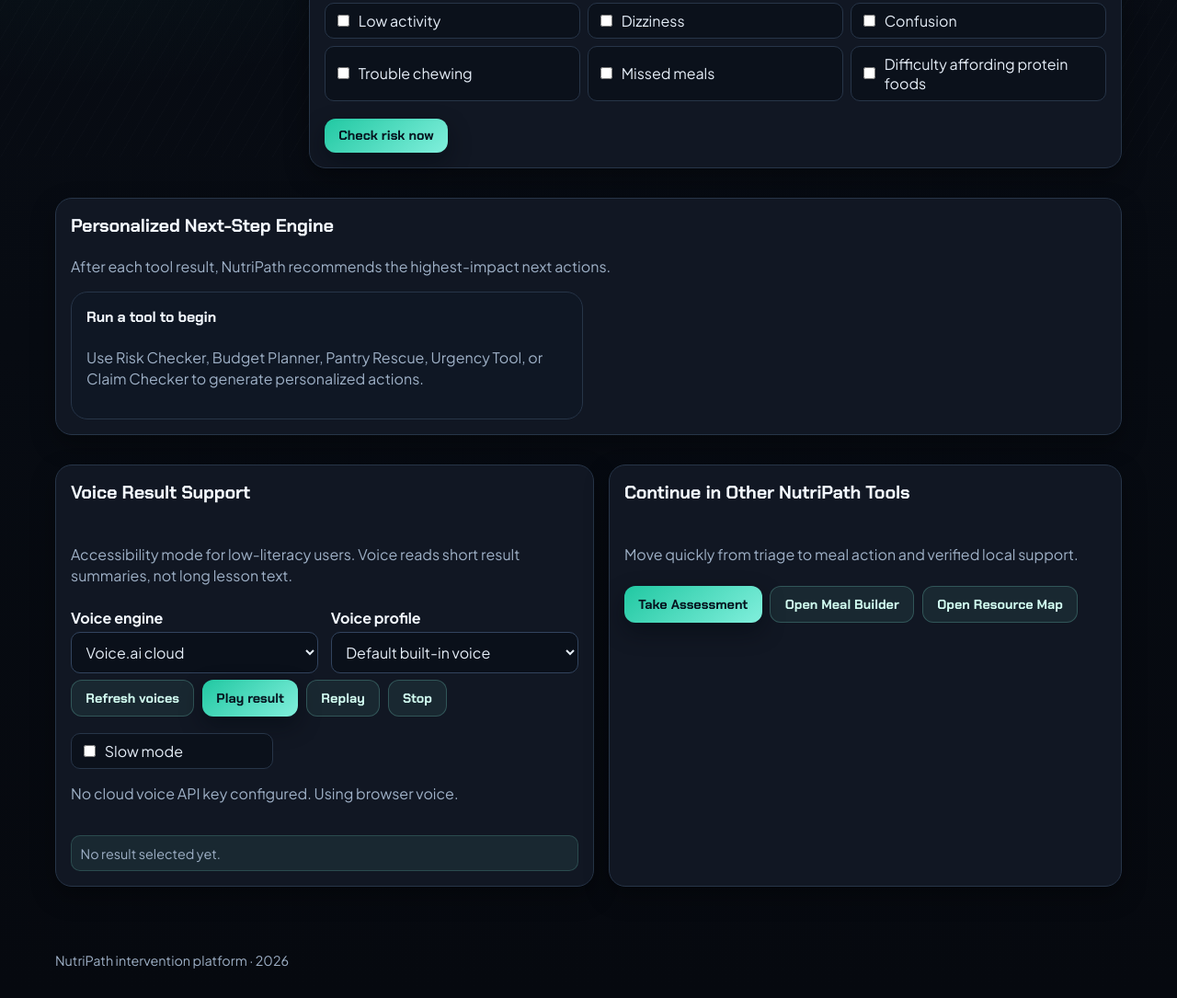
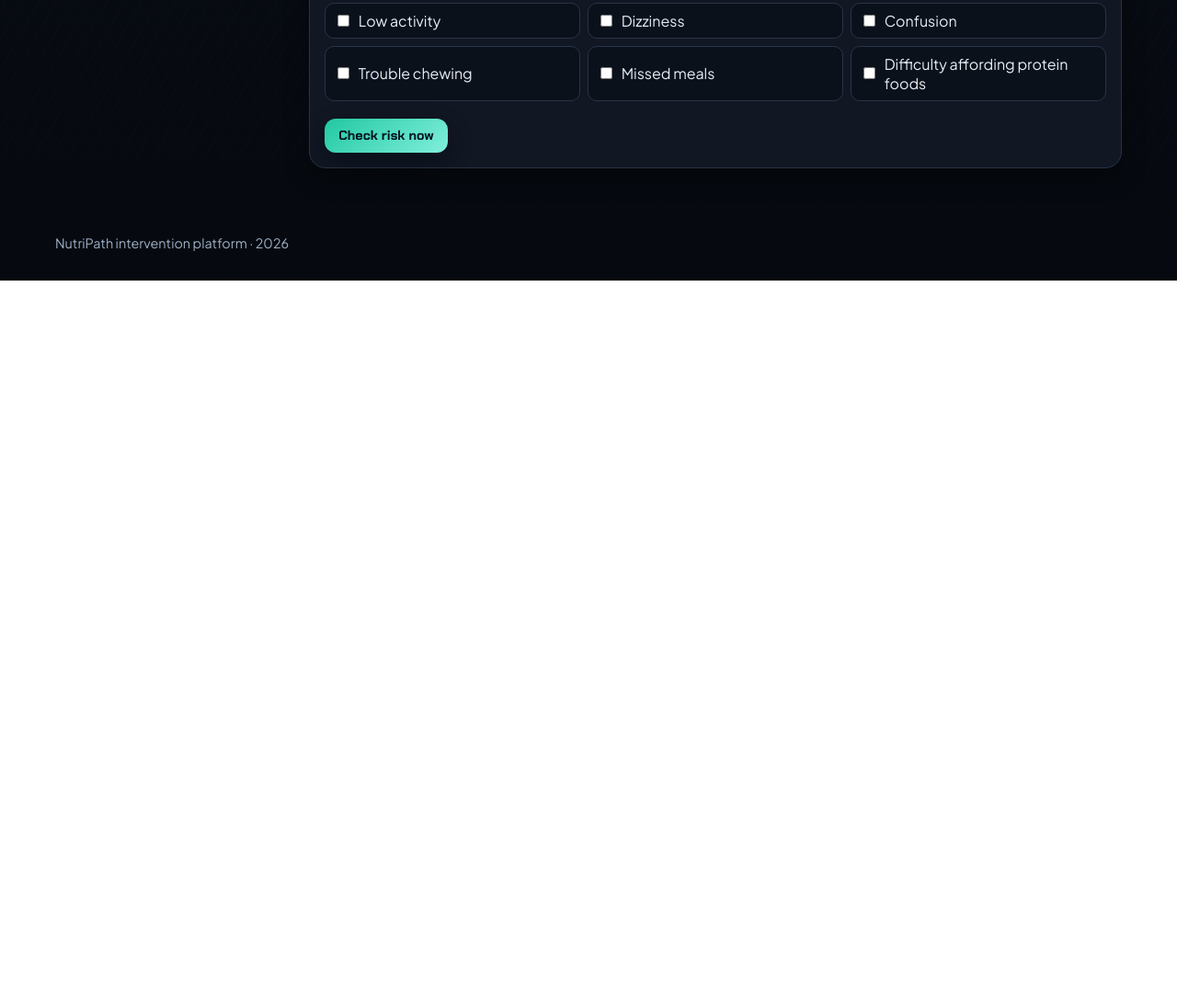
Before and after one commit to AbhinavGGarg/NutriPath-, a plain HTML site: page learn.html in a window 1280 px wide. Shown: the part 629-1714 px from the top of the page at 92% size. After the commit the page ends 934 px from the top, so only its background shows below. Drawn offline with Linux system fonts and the light colour scheme.

Commit message:
chore: remove meal-plan and action-hub lower sections

```diff
--- a/learn.html
+++ b/learn.html
@@ -233,62 +233,6 @@
  </div>
  </section>
 
- <section class="section">
- <article class="card" id="tool-next-steps">
- <h3>Personalized Next-Step Engine</h3>
- <p class="small-text">After each tool result, NutriPath recommends the highest-impact next actions.</p>
- <div id="action-next-steps" class="next-step-grid">
- <article class="card">
- <h4>Run a tool to begin</h4>
- <p class="small-text">Use Risk Checker, Budget Planner, Pantry Rescue, Urgency Tool, or Claim Checker to generate personalized actions.</p>
- </article>
- </div>
- </article>
- </section>
-
-<section class="section grid-2" id="voice-support">
-<article class="card tool-card">
-<h3>Voice Result Support</h3>
-<p class="small-text">Accessibility mode for low-literacy users. Voice reads short result summaries, not long lesson text.</p>
- <div class="form-grid">
- <div class="field">
- <label for="voice-provider-select">Voice engine</label>
- <select id="voice-provider-select">
- <option value="cloud">Voice.ai cloud</option>
- <option value="browser">Browser fallback</option>
- </select>
- </div>
- <div class="field">
- <label for="voice-id-select">Voice profile</label>
- <select id="voice-id-select">
- <option value="">Default built-in voice</option>
- </select>
- </div>
- </div>
- <div class="cta-row">
- <button id="voice-refresh-voices" class="btn btn-secondary" type="button">Refresh voices</button>
- <button id="voice-play-result" class="btn btn-primary" type="button">Play result</button>
- <button id="voice-replay-result" class="btn btn-secondary" type="button">Replay</button>
- <button id="voice-stop-result" class="btn btn-secondary" type="button">Stop</button>
- </div>
- <label class="checkbox-item" style="margin-top: 0.7rem; max-width: 220px;">
- <input id="voice-slow-mode" type="checkbox" />
- <span>Slow mode</span>
- </label>
- <p id="voice-status" class="small-text" style="margin-top: 0.5rem;"></p>
- <div id="voice-last-summary" class="voice-last-summary">No result selected yet.</div>
- </article>
-
- <article class="card tool-card">
- <h3>Continue in Other NutriPath Tools</h3>
- <p class="small-text">Move quickly from triage to meal action and verified local support.</p>
- <div class="cta-row">
- <a class="btn btn-primary" href="./assessment.html">Take Assessment</a>
- <a class="btn btn-secondary" href="./meal-builder.html">Open Meal Builder</a>
- <a class="btn btn-secondary" href="./map.html">Open Resource Map</a>
- </div>
- </article>
- </section>
  </main>
 
  <footer class="container footer"><span>NutriPath intervention platform</span> · <span id="year"></span></footer>
--- a/results.js
+++ b/results.js
@@ -215,6 +215,7 @@
   }
 
   const mealBody = document.querySelector('#meal-plan-table tbody');
+  if (mealBody && report?.mealPlan?.days) {
     report.mealPlan.days.forEach((day) => {
       const row = document.createElement('tr');
       row.innerHTML = `
@@ -226,8 +227,10 @@
       `;
       mealBody.appendChild(row);
     });
+  }
 
   const budgetAlert = document.getElementById('budget-alert');
+  if (budgetAlert && report?.mealPlan) {
     if (report.mealPlan.budgetRisk === 'high') {
       budgetAlert.className = 'alert alert-danger';
       budgetAlert.textContent = t('budget_high');
@@ -237,6 +240,7 @@
     } else {
       budgetAlert.className = 'alert alert-success';
       budgetAlert.textContent = t('budget_low');
+    }
   }
 
   const speakButton = document.getElementById('speak-btn');
```
Also changed, not shown: assessment.html (+0 -18 lines). Lines whose indentation alone changed are shown as unchanged.
